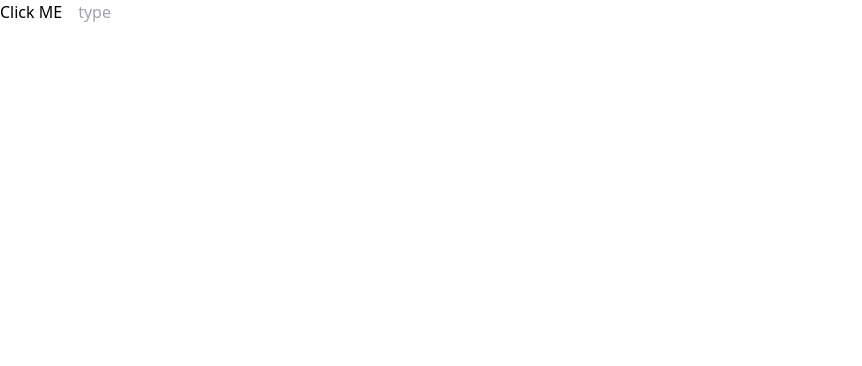
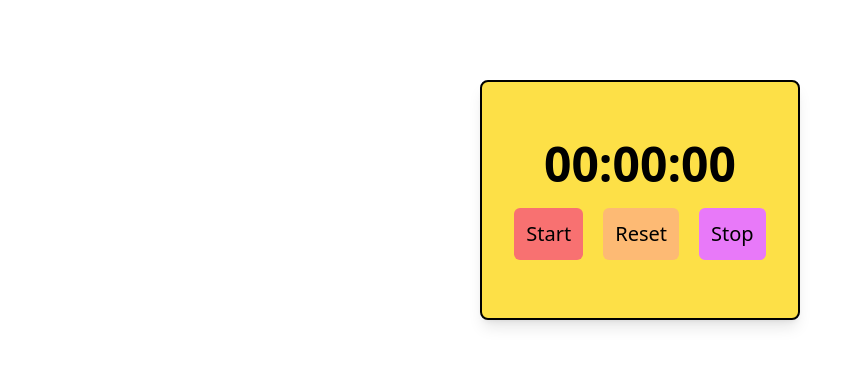
Before and after one commit to Athish-18/reactLearn, a React (Vite) app in the folder react-first-project/: page / in a window 1280 px wide. Shown: the top 366 px of the page, without its empty margins (0-862 px from the left). Built offline with nearby package versions, Linux system fonts and the light colour scheme.

Commit message:
stpwatch

```diff
--- a/react-first-project/src/App.jsx
+++ b/react-first-project/src/App.jsx
@@ -1,9 +1,8 @@
-import MyComponent from './MyComponent.jsx';
+import Stopwatch from './Stopwatch.jsx';
 function App() {
   return (
     <>
-
-<MyComponent></MyComponent>
+    <Stopwatch></Stopwatch>
     </>
   );
 }
--- a/react-first-project/src/MyComponent.jsx
+++ /dev/null
@@ -1,97 +0,0 @@
-//UseState re renders component each time value changes , Use Effect just to control that here it re renders everytime count changes , but with UseRef u can stop re rendering and make them remeber the value or store the changes of state variable number
-
-// import React, { useState, useEffect } from "react";
-// function MyComponent() {
-//   const [number, setNumber] = useState(0);
-
-//   useEffect(() => {
-//     console.log("Component re rendered");
-//   });
-
-//   const handleClick = () => {
-//     setNumber((number) => number + 1);
-//   };
-
-//   return (
-//     <>
-//       <button onClick={handleClick}> Click ME</button>
-//     </>
-//   );
-// }
-// export default MyComponent;
-
-
-
-
-
-// useRef() is a React Hook that returns an object.
-// This object contains a single property called "current".
-
-// The "current" property can store:
-// - a primitive value
-// - an array
-// - an object
-// - a reference to an HTML DOM element
-
-// Updating the value of ref.current does NOT cause
-// the component to re-render.
-
-// Because of this behavior, useRef is useful for:
-// - Accessing and interacting with DOM elements
-// - Managing focus, animations, and transitions
-// - Storing mutable values like timers and intervals
-// - Preserving values between renders without triggering updates
-
-// We will use useRef in the next example
-// to build a stopwatch component.
-
-
-
-// Now with useRef ---- it provides a ref object which has a current property which u can set initially
-// only once the component is rendered
-// import React, { useState, useEffect, useRef } from "react";
-// function MyComponent() {
-//   const [number, setNumber] = useState(0);
-
-//   const ref = useRef(0); // ref object
-
-//   useEffect(() => {
-//     console.log("Component re rendered");
-//   });
-
-//   const handleClick = () => {
-//     ref.current++;
-//     console.log(ref.current);
-//   };
-
-//   return (
-//     <>
-//       <button onClick={handleClick}> Click ME</button>
-//     </>
-//   );
-// }
-// export default MyComponent;
-
-
-// Now with HTML elements  --- here input element has a inputref object created therefore when ever u type though value changed not rendered again
-import React, { useState, useEffect, useRef } from "react";
-function MyComponent() {
-
-  const inputRef=useRef(null);
-
-  useEffect(() => {
-    console.log("Component re rendered");
-  });
-
-  const handleClick = () => {
-   inputRef.current.focus(); // for focusing
-  };
-
-  return (
-    <>
-      <button onClick={handleClick}> Click ME</button>
-      <input ref={inputRef} placeholder="type" className="ml-4"></input>
-    </>
-  );
-}
-export default MyComponent;
--- /dev/null
+++ b/react-first-project/src/Stopwatch.jsx
@@ -0,0 +1,75 @@
+import { useState, useEffect, useRef } from "react";
+
+function Stopwatch() {
+  const [isRunning, setIsRunning] = useState(false);
+  const [elapsedTime, setElapsedTime] = useState(0);
+
+  const intervalIdRef = useRef(null);
+  const startTimeRef = useRef(0);
+
+  useEffect(() => {
+    if (isRunning) {
+      intervalIdRef.current = setInterval(() => {
+        setElapsedTime(Date.now() - startTimeRef.current);
+      }, 10);
+    }
+
+    return () => {
+      clearInterval(intervalIdRef.current);
+    };
+  }, [isRunning]);
+
+  function start() {
+    setIsRunning(true);
+    startTimeRef.current = Date.now() - elapsedTime;
+  }
+
+  function stop() {
+    setIsRunning(false);
+  }
+
+  function reset() {
+    setIsRunning(false);
+    setElapsedTime(0);
+  }
+
+  function formatTime() {
+    let minutes = Math.floor((elapsedTime / (1000 * 60)) % 60);
+    let seconds = Math.floor((elapsedTime / 1000) % 60);
+    let milliseconds = Math.floor((elapsedTime % 1000) / 10);
+
+    minutes = String(minutes).padStart(2, "0");
+    seconds = String(seconds).padStart(2, "0");
+    milliseconds = String(milliseconds).padStart(2, "0");
+
+    return `${minutes}:${seconds}:${milliseconds}`;
+  }
+
+  return (
+    <div className="flex flex-col justify-center items-center mt-20 border-2 border-black w-80 h-60 m-auto p-5 rounded-lg shadow-lg bg-yellow-300">
+      <p className="text-5xl font-bold">{formatTime()}</p>
+
+      <div className="flex gap-5 mt-5">
+        <button onClick={start} className="bg-red-400 p-3 text-xl rounded-md">
+          Start
+        </button>
+
+        <button
+          onClick={reset}
+          className="bg-orange-300 p-3 text-xl rounded-md"
+        >
+          Reset
+        </button>
+
+        <button
+          onClick={stop}
+          className="bg-fuchsia-400 p-3 text-xl rounded-md"
+        >
+          Stop
+        </button>
+      </div>
+    </div>
+  );
+}
+
+export default Stopwatch;
```
